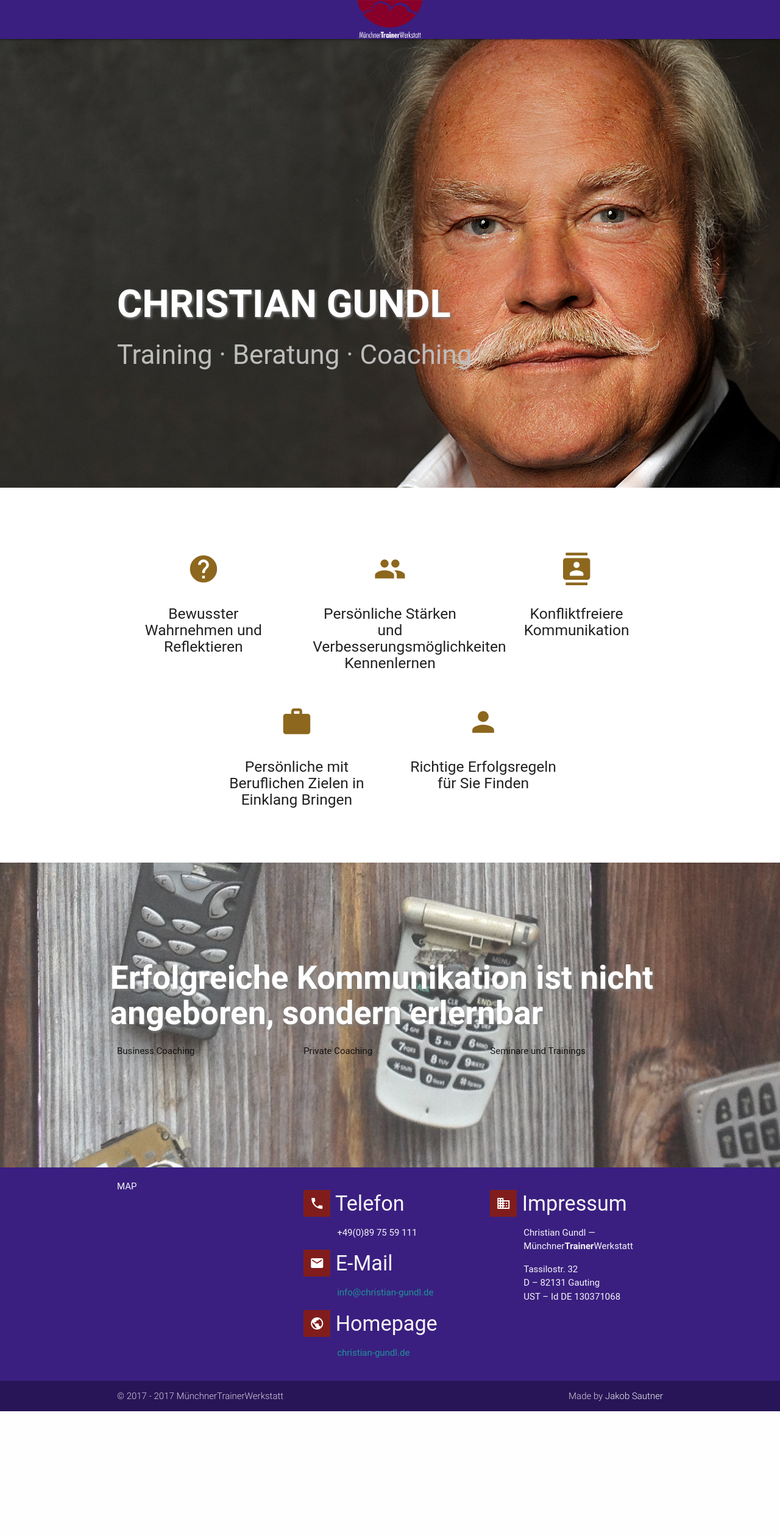
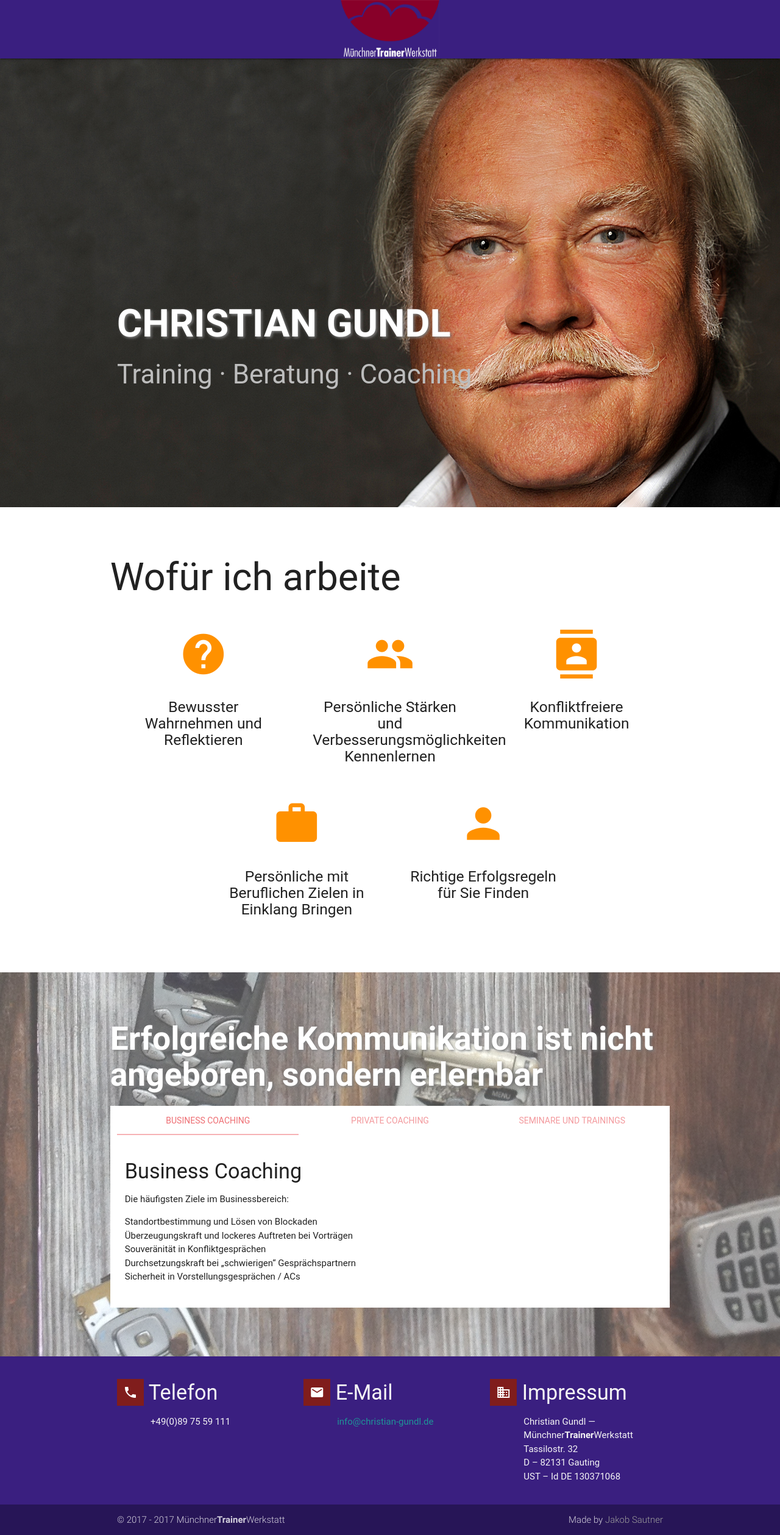
Before and after one commit to lappalal/christian-gundl, a PHP site: template index.twig in a window 1280 px wide. Shown: the whole page at 61% size. Before the commit the page ends 2315 px from the top, so only its background shows below. Run offline with PHP 8.4, Linux system fonts and the light colour scheme; the template is opened without the code that fills it, so the values that code supplies are empty; style sheets or scripts are compiled from the project's sources; some libraries are stand-ins or nearby versions; some web fonts are replaced.

Commit message:
offers section
expanded, moved to tabs and filled with the right content

```diff
--- a/footer.php
+++ b/footer.php
@@ -1,27 +1,22 @@
 <footer class="page-footer">
   <div class="container">
     <div class="row grey-text text-lighten-4">
-      <div class="col s12 m4 l4">
-        MAP
-      </div>
       <div class="col s12 m4 l4">
         <div>
           <h4><i class="material-icons contact">phone</i> Telefon</h4>
           <p class="contact">+49(0)89 75 59 111</p>
         </div>
+      </div>
+      <div class="col s12 m4 l4">
         <div>
           <h4><i class="material-icons contact">mail</i> E-Mail</h4>
           <p class="contact"><a href="mailto:info@christian-gundl.de">info@christian-gundl.de</a></p>
         </div>
-        <div>
-          <h4><i class="material-icons contact">public</i> Homepage</h4>
-          <p class="contact"><a href="http://christian-gundl.de">christian-gundl.de</a></p>
-        </div>
       </div>
       <div class="col s12 m4 l4">
         <h4><i class="material-icons contact">business</i> Impressum</h4>
-        <p class="contact">Christian Gundl 	&mdash; Münchner<b>Trainer</b>Werkstatt</p>
-        <p class="contact">Tassilostr. 32<br />
+        <p class="contact">Christian Gundl &mdash; Münchner<b>Trainer</b>Werkstatt<br />
+           Tassilostr. 32<br />
            D – 82131 Gauting<br />
            UST – Id DE 130371068</p>
       </div>
@@ -29,8 +24,8 @@
   </div>
   <div class="footer-copyright">
     <div class="container">
-      &copy; 2017 - {{ "now"|date("Y") }} M&uuml;nchnerTrainerWerkstatt
-      <span class="right">Made by <a target="_blank" class="grey-text text-lighten-4" href="http://sautner.cc">Jakob Sautner</a></span>
+      &copy; 2017 - {{ "now"|date("Y") }} M&uuml;nchner<b>Trainer</b>Werkstatt
+      <span class="right">Made by <a target="_blank" class="grey-text" href="http://sautner.cc">Jakob Sautner</a></span>
     </div>
   </div>
 </footer>
--- a/index.twig
+++ b/index.twig
@@ -20,6 +20,7 @@
     <div class="parallax-container features">
       <div class="container features">
         <div class="row">
+          <h1 class="">Wofür ich arbeite</h1>
           <div class="col s12 m4">
             <div class="icon-block">
               <h2 class="center"><i class="material-icons">help</i></h2>
@@ -61,23 +62,81 @@
     </div>
   </div>
 
-  <div class="content-wrapper">
-    <div class="parallax-container">
-      <div class="container">
+  <div class="content-wrapper offers">
+    <div class="parallax-container offers">
+      <div class="container offers">
         <div class="row">
           <h2 class="heading">Erfolgreiche Kommunikation ist nicht angeboren, sondern erlernbar</h2>
-          <div class="card">
-            <div class="col s12 m4">
-                Business Coaching
-            </div>
-            <div class="col s12 m4">
-              Private Coaching
-            </div>
-            <div class="col s12 m4">
-              Seminare und Trainings
-            </div>
+          <div class="col s12 white">
+            <ul class="tabs tabs-fixed-width">
+              <li class="tab col s4"><a href="#business">Business Coaching</a></li>
+              <li class="tab col s4"><a href="#private">Private Coaching</a></li>
+              <li class="tab col s4"><a href="#seminare">Seminare und Trainings</a></li>
+            </ul>
           </div>
-          <div class="parallax greyscale"><img src="{{ theme_url }}/img/communication.jpg"></div>
+          <div id="business" class="col s12 white">
+            <h4>Business Coaching</h4>
+            <p>Die häufigsten Ziele im Businessbereich:
+              <ul>
+                <li>Standortbestimmung und Lösen von Blockaden</li>
+                <li>Überzeugungskraft und lockeres Auftreten bei Vorträgen</li>
+                <li>Souveränität in Konfliktgesprächen</li>
+                <li>Durchsetzungskraft bei „schwierigen“ Gesprächspartnern</li>
+                <li>Sicherheit in Vorstellungsgesprächen / ACs</li>
+              </ul>
+            </p>
+          </div>
+          <div id="private" class="col s12 white">
+            <h4>Private Coaching</h4>
+            <p>im privaten Umfeld:
+              <ul>
+                <li>innere Ruhe während des Fluges</li>
+                <li>Gelassenheit und Konzentration in Prüfungen</li>
+                <li>Höhe aushalten können</li>
+                <li>Keine Angst vor Tieren (Spinnen, Mäuse, Schlangen usw.)</li>
+              </ul>
+            </p>
+          </div>
+          <div id="seminare" class="col s12 white">
+            <h4>Seminare und Trainings</h4>
+            <p>Ich bin der vollen Überzeugung, dass „Lernen“ und „Können“ am besten im Dialog erworben werden (in Übereinstimmung mit der modernen Hirnforschung). Deshalb beanspruchen meine „Vorträge“ maximal 30% der Zeiten (oft weniger), der Rest besteht aus gemeinsamen Entwicklungen und Übungen. Ausserdem halte ich von “Persönlichkeit “mehr als von “Techniken“ – deshalb stehen auch die Menschen mit ihren Besonderheiten im Vordergrund.</p>
+
+            <h5>Verkäufer- und Beratertrainings<h5>
+
+            <ul>
+              <li>Verkaufen mit Persönlichkeit</li>
+            </ul>
+
+            <h5>Führungskräftetraining</h5>
+
+            <ul>
+              <li>Ausbildung zur Führungskraft I (Führungsinstrumente)<li>
+              <li>Ausbildung zur Führungskraft II (Ziele &amp; Gesprächsführung)</li>
+              <li>Ausbildung zur Führungskraft III (Gruppe oder Team)</li>
+              <li>Die Führungskraft als coach</li>
+            </ul>
+
+            <h5>Seminare zur Persönlichkeitsentwicklung</h5>
+
+            <ul>
+              <li>Persönlichkeitsentwicklung I („man kann nicht nicht kommunizieren“)</li>
+              <li>Persönlichkeitsentwicklung II („jedes Verhalten ist feedback“)</li>
+              <li>Persönlichkeitsentwicklung III („wir sind die Schöpfer unserer Welt“)</li>
+              <li>Gesprächsführung mit Persönlichkeit</li>
+              <li>Konstruktiver Umgang mit Konflikten / Stress</li>
+            </ul>
+
+            <h5>Traineraus- und weiterbildung</h5>
+
+            <ul>
+              <li>Verkaufstrainerausbildung (zertifiziert)</li>
+              <li>Weiterbildung zum Vertriebscoach</li>
+            </ul>
+
+            <p>2 Trainings habe ich hier ausführlich hinterlegt, damit Sie sich ein Bild machen können… Ansonsten freue ich mich auf Ihre Nachfragen zu ausführlichen Informationen für Ihre "Wunschthemen"</p>
+          </div>
+
+          <div class="parallax greyscale offers"><img src="{{ theme_url }}/img/communication.jpg"></div>
         </div>
       </div>
     </div>
--- a/scss/_config.scss
+++ b/scss/_config.scss
@@ -3,5 +3,6 @@ $background-color: #3A1F80;
 $accent-color: #801D1C;
 $link-color: #1F9397;
 $link-visited-color: #3C8D0C;
-$icons-color: #8D671D;
+$icons-color: #ff9100;
 //#FF3734
+//#8D671D
--- a/scss/style.scss
+++ b/scss/style.scss
@@ -1,12 +1,31 @@
 /* Custom Stylesheet */
 @import 'config';
 
+header {
+  height: 96px;
+  .navbar-fixed {
+    height: 96px;
+  }
+}
 nav {
   background-color: $background-color;
+  height: 96px;
+  ul {
+    height: 96px;
+    li {
+      height: 96px;
+      a {
+        line-height: 96px;
+      }
+    }
+  }
 }
 .brand-logo {
+  height: 96px;
+
   img {
-    height: 64px;
+    height: 96px;
+    border: none;
   }
 }
 
@@ -19,10 +38,10 @@ a {
 
 .icon-block {
   padding: 0 15px;
-}
-.icon-block .material-icons {
-	font-size: inherit;
-  color: $icons-color;
+  .material-icons {
+	  font-size: 150%;
+    color: $icons-color;
+  }
 }
 
 .content-wrapper {
@@ -40,7 +59,6 @@ a {
     text-shadow: 2px 2px 4px grey;
   }
   .heading {
-    margin-top: 20vh;
     font-size: double;
     font-weight: bolder;
     color: white;
@@ -57,6 +75,13 @@ a {
   }
 }
 
+#business {
+  padding: 3vh;
+}
+#private, #seminare {
+  @extend #business;
+}
+
 p.features {
   font-size: 200%;
   font-weight: bold;
@@ -64,6 +89,10 @@ p.features {
 
 .container {
   &.features {
+    margin-top: 10vh;
+    margin-bottom: 10vh;
+  }
+  &.offers {
     margin-top: 10vh;
     margin-bottom: 10vh;
   }
@@ -78,6 +107,10 @@ p.features {
   }
 }
 
+.card {
+  height: 100vh;
+}
+
 .parallax-container {
   &.index {
     height: calc(100vh - 64px);
@@ -85,8 +118,17 @@ p.features {
   &.features {
     height: auto;
   }
+  &.offers {
+    height: auto;
+  }
   .greyscale {
-    opacity: 0.85;
+    opacity: 0.75;
+  }
+}
+
+.parallax {
+  &.offers {
+    background-color: black;
   }
 }
 
```
Also changed, not shown: 1 other file.
